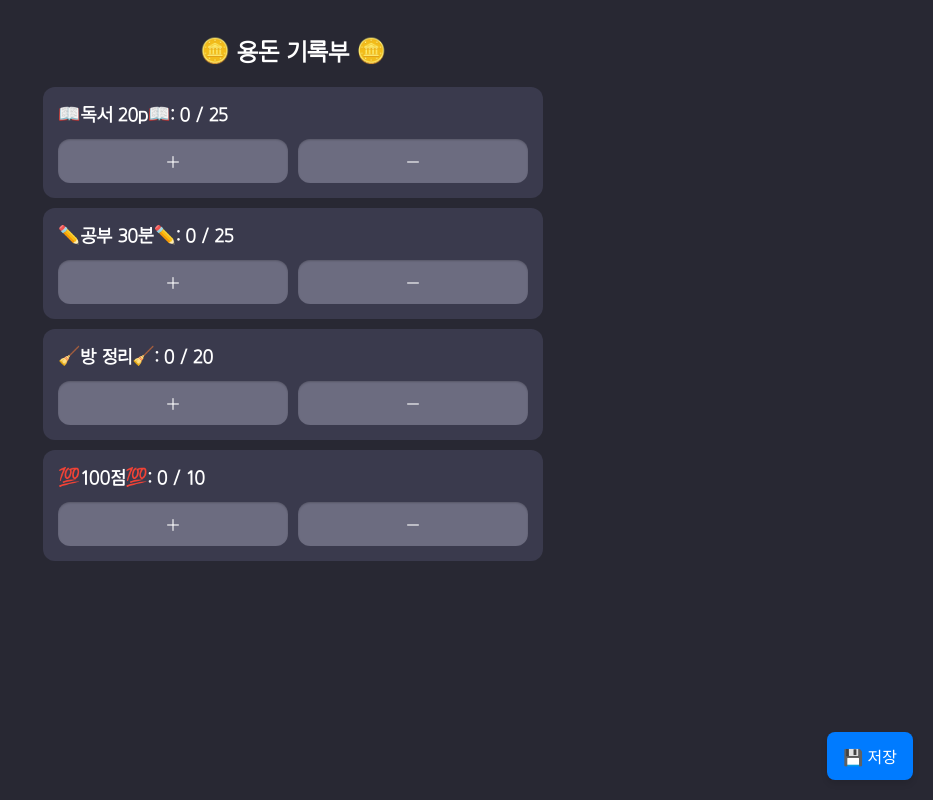
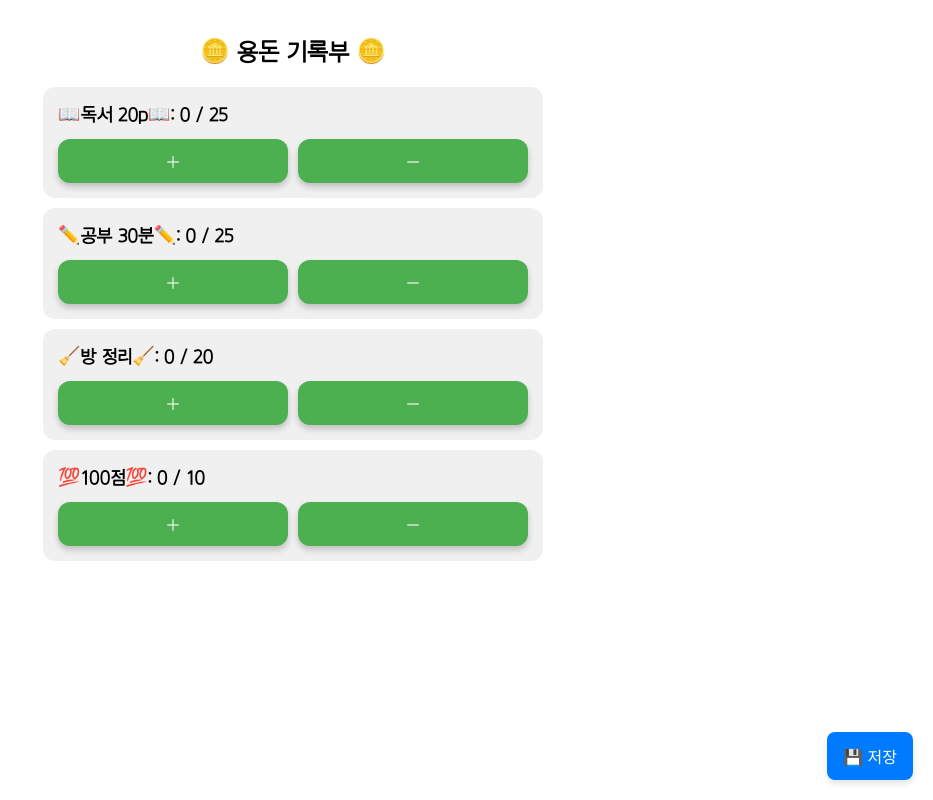
Before and after one commit to Leoh0316/DragonmoneyCount, a plain HTML site: page index.html in a window 1280 px wide. Shown: the whole page, without its empty margins (347-1280 px from the left). Drawn offline with Linux system fonts and the light colour scheme.

Commit message:
변경 내용 설명

```diff
--- a/index.html
+++ b/index.html
@@ -3,7 +3,7 @@
 <head>
   <meta charset="UTF-8" />
   <meta name="viewport" content="width=device-width, initial-scale=1.0"/>
-  <title>용돈기록부 </title>
+  <title>용돈기록부</title>
   <link rel="manifest" href="manifest.json">
   <style>
     @font-face {
@@ -14,21 +14,21 @@
     body {
       font-family: 'KOTRA_GOTHIC', sans-serif;
       padding: 20px;
-      background: #282833; /* 배경색 변경 */
+      background: #ffffff; /* 배경 흰색으로 변경 */
       max-width: 500px;
       margin: auto;
       position: relative;
-      color: white; /* 기본 텍스트 흰색 처리 */
+      color: #000000; /* 텍스트 검정 */
     }
 
     h1 {
       text-align: center;
       font-size: 24px;
-      color: #ffffff; /* 제목 흰색 유지 */
+      color: #000000;
     }
 
     .counter {
-      background: #3a3a4d; /* 어두운 배경에 어울리는 카드 색상 */
+      background: #f0f0f0; /* 밝은 회색 박스 */
       border-radius: 12px;
       padding: 15px;
       margin: 10px 0;
@@ -38,7 +38,7 @@
       font-size: 18px;
       margin-bottom: 10px;
       font-weight: bold;
-      color: white;
+      color: #000000;
     }
 
     .buttons {
@@ -50,12 +50,17 @@
       flex: 1;
       padding: 10px;
       font-size: 16px;
-      background-color: #6c6c80;
+      background-color: #4caf50; /* 초록색 버튼 */
       color: white;
       border: none;
       border-radius: 12px;
-      box-shadow: inset 0 1px 2px rgba(0, 0, 0, 0.2);
+      box-shadow: 0 4px 6px rgba(0, 0, 0, 0.2); /* 그림자 추가 */
       cursor: pointer;
+      transition: transform 0.1s;
+    }
+
+    .buttons button:active {
+      transform: scale(0.97);
     }
 
     #saveBtn {
--- a/sw.js
+++ b/sw.js
@@ -1,4 +1,4 @@
-const CACHE_NAME = 'counter-app-v18'; //
+const CACHE_NAME = 'counter-app-v19'; //
 
 const urlsToCache = [
   '/',
```
